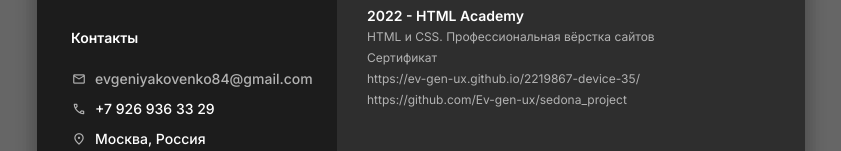
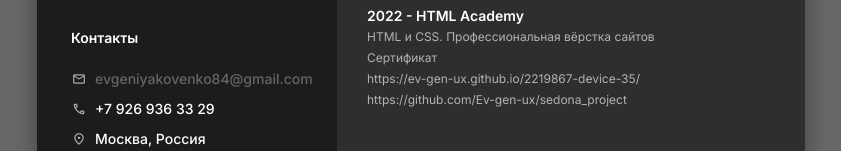
Before and after one commit to Ev-gen-ux/resume.site, a React (Vite) app: page / in a window 1280 px wide. In both pictures the pointer is over the link "evgeniyakovenko84@gmail.com". Shown: the part 261-412 px from the top of the page, without its empty margins (219-1060 px from the left). Built offline with nearby package versions, Linux system fonts and the light colour scheme.

Commit message:
style: contact list icons and link hover for light theme (#656565)
Made-with: Cursor

```diff
--- a/src/Portfolio.css
+++ b/src/Portfolio.css
@@ -240,6 +240,10 @@ html[data-theme='light'] {
   color: #b2b2b2;
 }
 
+html[data-theme='light'] .resume__contact-list .resume__contact-row .resume__ms {
+  color: #656565;
+}
+
 .resume__contact-row a,
 .resume__contact-row span {
   font-size: 14px;
@@ -249,7 +253,7 @@ html[data-theme='light'] {
 }
 
 .resume__contact-list .resume__contact-row a:hover {
-  color: #b2b2b2;
+  color: #656565;
 }
 
 .resume__hard-list {
```
